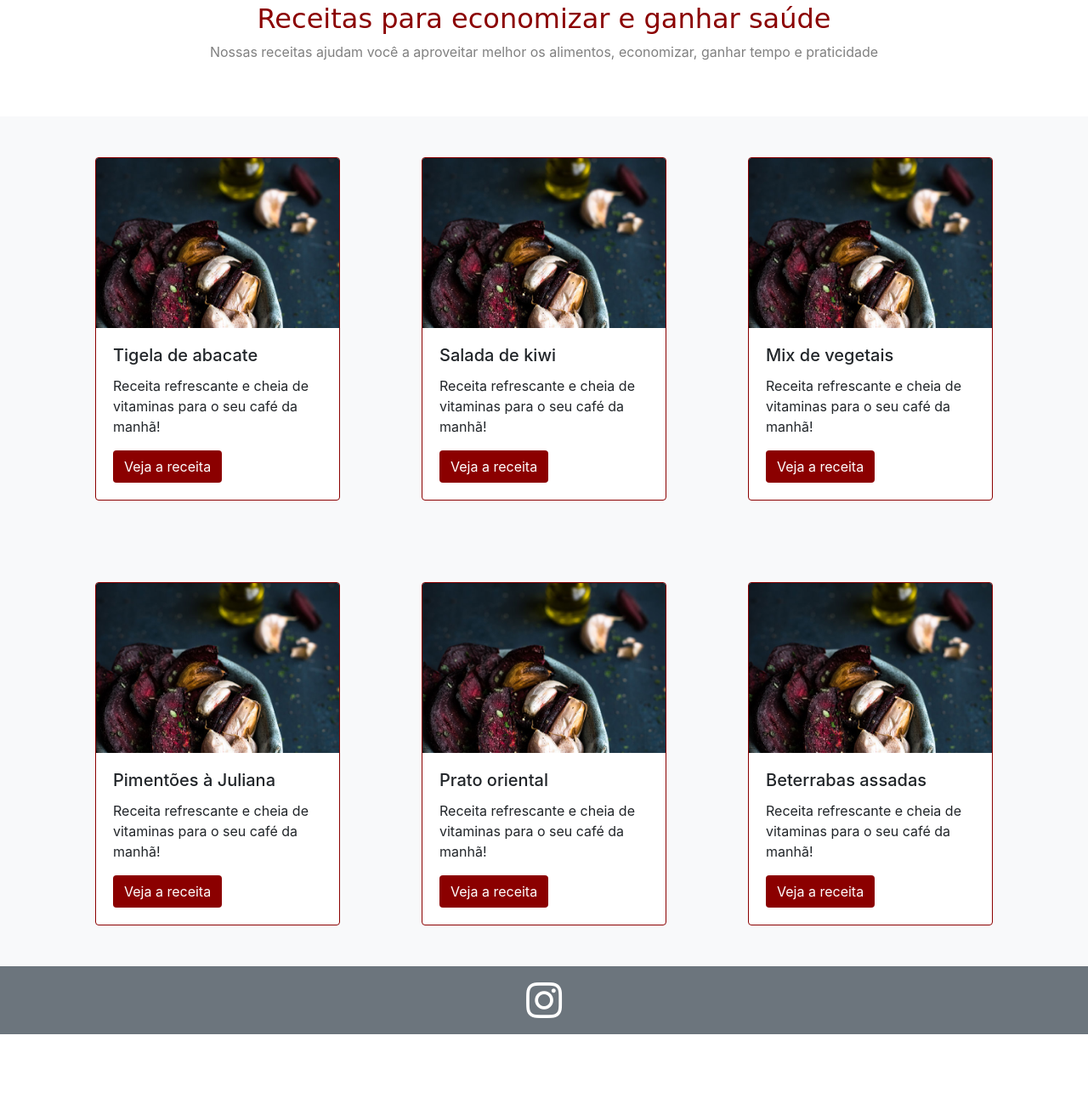
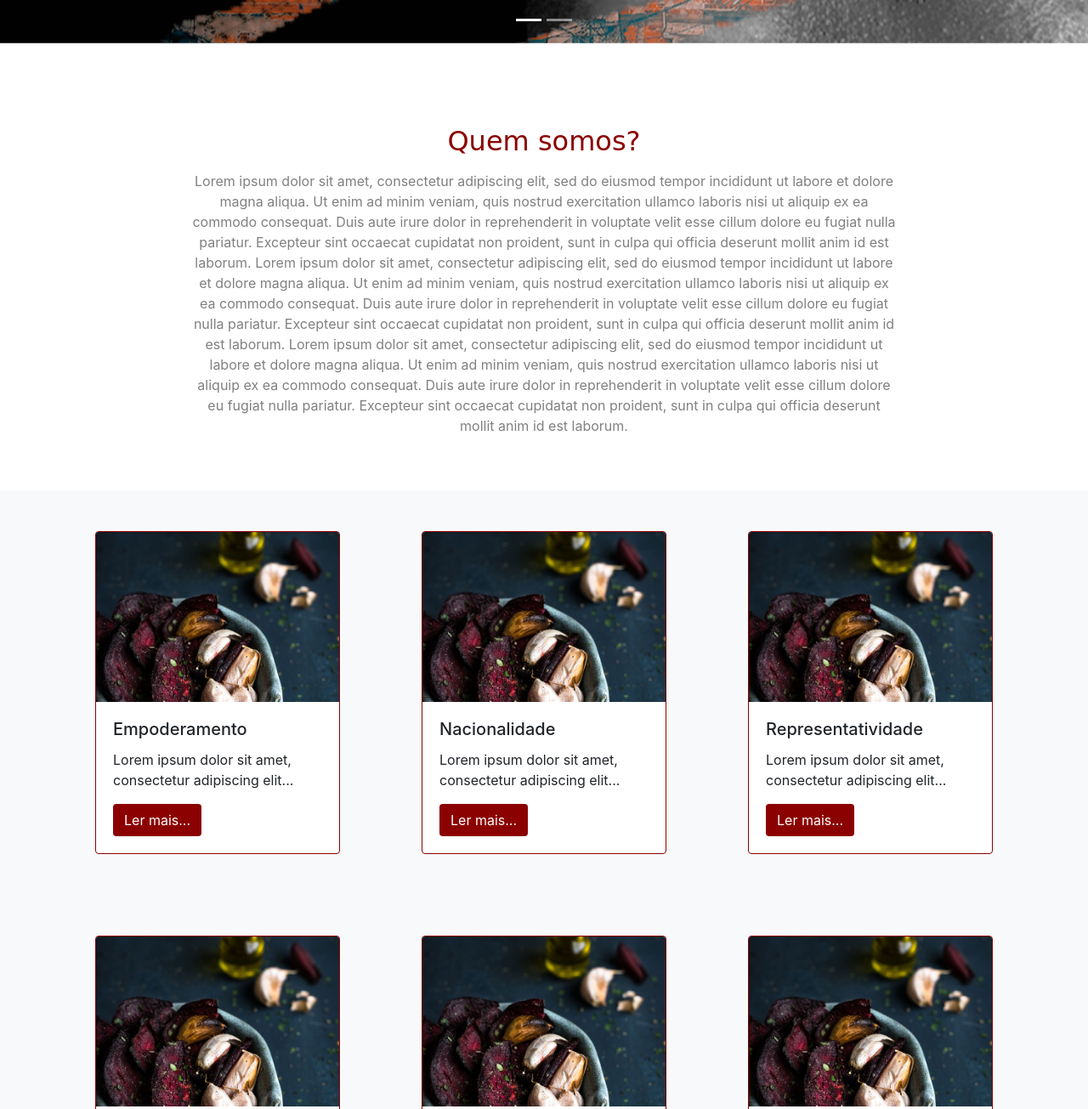
Before and after one commit to LeoPavani/site-jogo-a-cura, a plain HTML site: page index.html in a window 1280 px wide. Shown: the part 545-1850 px from the top of the page at 85% size. Before the commit the page ends 1762 px from the top, so only its background shows below. Drawn offline with Linux system fonts and the light colour scheme.

Commit message:
Substituindo conteúdo do carrossel e do rodapé.

```diff
--- a/css/style.css
+++ b/css/style.css
@@ -1,15 +1,32 @@
+.logo{
+    width: 15rem;
+}
+
+#carrossel{
+    margin-top: 6rem;
+}
+
+#sobre{
+    padding-top: 6rem;
+}
+
+#sobre p{
+    margin: 1rem 14rem;
+}
+
 .card-largura{
     max-width: 18rem;
   }
 
   .imagem-carrossel1{
     object-fit: cover;
-    object-position: 0 80%;
+    object-position: 0 50%;
     height: 500px;
-  }
+}
 
-  .imagem-carrossel2{
+.imagem-carrossel2{
     object-fit: cover;
+    object-position: 0 50%;
     height: 500px;
   }
 
@@ -38,3 +55,7 @@
     object-fit: cover;
     height: 200px;
   }
+
+footer .footer a{
+    padding: 1rem 2rem;
+}
--- a/index.html
+++ b/index.html
@@ -13,20 +13,19 @@
 <body>
     <section id="menu">
         <nav class="navbar navbar-expand-lg navbar-light bg-light fixed-top">
-          <a class="navbar-brand fonte-titulo cor-especial" href="#">fruto&fruta</a>
+          <a class="navbar-brand fonte-titulo cor-especial" href="#"><img class="logo" src="img/LogoTransparentePreto.png" alt=""></a>
           <button class="navbar-toggler" type="button" data-toggle="collapse" data-target="#navbarNavAltMarkup" aria-controls="navbarNavAltMarkup" aria-expanded="false" aria-label="Toggle navigation">
             <span class="navbar-toggler-icon"></span>
           </button>
           <div class="collapse navbar-collapse justify-content-end" id="navbarNavAltMarkup">
             <ul class="navbar-nav">
               <li><a class="nav-link active" href="#">Início <span class="sr-only">(current)</span></a></li>
-              <li><a class="nav-link" href="#">Receitas</a></li>
-              <li><a class="nav-link" href="#">Quem somos</a></li>
-              <li><a class="nav-link" data-toggle="modal" data-target="#exampleModal" href="#">Contato</a></li>
+              <li><a class="nav-link" href="#sobre">Quem somos</a></li>
+              <li><a class="nav-link" data-toggle="modal" data-target="#exampleModal" href="#contato">Contato</a></li>
             </ul>
           </div>
         </nav>
-      </section>
+    </section>
       <main>
         <section id="carrossel">
           <div id="carouselExampleCaptions" class="carousel slide" data-ride="carousel" data-interval="false">
@@ -60,64 +59,96 @@
           </div>
         </section>
 
-        <h2 class="text-center mt-5 fonte-titulo cor-especial">Receitas para economizar e ganhar saúde</h2>
-        <p class="text-center pb-5 cor-subtitulo">Nossas receitas ajudam você a aproveitar melhor os alimentos, economizar, ganhar tempo e praticidade</p>
+        <section id="sobre">
+            <h2 class="text-center fonte-titulo cor-especial">Quem somos?</h2>
+            <p class="text-center pb-5 cor-subtitulo">Lorem ipsum dolor sit amet, consectetur
+                adipiscing elit, sed do eiusmod tempor incididunt ut labore et dolore magna aliqua.
+                Ut enim ad minim veniam, quis nostrud exercitation ullamco laboris nisi ut aliquip
+                ex ea commodo consequat. Duis aute irure dolor in reprehenderit in voluptate velit
+                esse cillum dolore eu fugiat nulla pariatur. Excepteur sint occaecat cupidatat non
+                proident, sunt in culpa qui officia deserunt mollit anim id est laborum.
+                Lorem ipsum dolor sit amet, consectetur adipiscing elit, sed do eiusmod tempor
+                incididunt ut labore et dolore magna aliqua. Ut enim ad minim veniam, quis nostrud
+                exercitation ullamco laboris nisi ut aliquip ex ea commodo consequat.
+                Duis aute irure dolor in reprehenderit in voluptate velit esse cillum dolore eu fugiat
+                nulla pariatur. Excepteur sint occaecat cupidatat non proident, sunt in culpa qui
+                officia deserunt mollit anim id est laborum. Lorem ipsum dolor sit amet, consectetur
+                adipiscing elit, sed do eiusmod tempor incididunt ut labore et dolore magna aliqua.
+                Ut enim ad minim veniam, quis nostrud exercitation ullamco laboris nisi ut aliquip ex
+                ea commodo consequat. Duis aute irure dolor in reprehenderit in voluptate velit esse
+                cillum dolore eu fugiat nulla pariatur. Excepteur sint occaecat cupidatat non proident,
+                sunt in culpa qui officia deserunt mollit anim id est laborum.</p>
+
+        </section>
 
         <section class="container-fluid bg-light" id="receitas">
           <div class="row justify-content-center">
             <article class="card borda-cor-especial card-largura col-12 col-xl-4 p-0 m-5">
               <img src="img/receita-beterrabas.jpg" class="card-img-top card-posicao-imagem" alt="tigela com salada de abacate, vista superior">
               <div class="card-body">
-                <h5 class="card-title">Tigela de abacate</h5>
-                <p class="card-text">Receita refrescante e cheia de vitaminas para o seu café da manhã!</p>
-                <a href="#" class="btn botao-cor-especial">Veja a receita</a>
+                <h5 class="card-title">Empoderamento</h5>
+                <p class="card-text">Lorem ipsum dolor sit amet, consectetur
+                    adipiscing elit...</p>
+                <a href="#" class="btn botao-cor-especial">Ler mais...</a>
               </div>
             </article>
             <article class="card borda-cor-especial card-largura col-12 col-xl-4 p-0 m-5">
               <img src="img/receita-beterrabas.jpg" class="card-img-top card-posicao-imagem" alt="tigela de mingau com kiwi, vista superior">
               <div class="card-body">
-                <h5 class="card-title">Salada de kiwi</h5>
-                <p class="card-text">Receita refrescante e cheia de vitaminas para o seu café da manhã!</p>
-                <a href="#" class="btn botao-cor-especial">Veja a receita</a>
+                <h5 class="card-title">Nacionalidade</h5>
+                <p class="card-text">Lorem ipsum dolor sit amet, consectetur
+                    adipiscing elit...</p>
+                <a href="#" class="btn botao-cor-especial">Ler mais...</a>
               </div>
             </article>
             <article class="card borda-cor-especial card-largura col-12 col-xl-4 p-0 m-5">
               <img src="img/receita-beterrabas.jpg" class="card-img-top card-posicao-imagem" alt="prato com mix de vegetais e mão de pessoa adicionando azeite, vista superior">
               <div class="card-body">
-                <h5 class="card-title">Mix de vegetais</h5>
-                <p class="card-text">Receita refrescante e cheia de vitaminas para o seu café da manhã!</p>
-                <a href="#" class="btn botao-cor-especial">Veja a receita</a>
+                <h5 class="card-title">Representatividade</h5>
+                <p class="card-text">Lorem ipsum dolor sit amet, consectetur
+                    adipiscing elit...</p><a href="#" class="btn botao-cor-especial">Ler mais...</a>
               </div>
             </article>
             <article class="card borda-cor-especial card-largura col-12 col-xl-4 p-0 m-5">
               <img src="img/receita-beterrabas.jpg" class="card-img-top card-posicao-imagem" alt="prato de salada de pimentões com alguns ingredientes ao lado, vista superior">
               <div class="card-body">
-                <h5 class="card-title">Pimentões à Juliana</h5>
-                <p class="card-text">Receita refrescante e cheia de vitaminas para o seu café da manhã!</p>
-                <a href="#" class="btn botao-cor-especial">Veja a receita</a>
+                <h5 class="card-title">Empoderamento</h5>
+                <p class="card-text">Lorem ipsum dolor sit amet, consectetur
+                    adipiscing elit...</p><a href="#" class="btn botao-cor-especial">Veja a receita</a>
               </div>
             </article>
             <article class="card borda-cor-especial card-largura col-12 col-xl-4 p-0 m-5">
               <img src="img/receita-beterrabas.jpg" class="card-img-top card-posicao-imagem" alt="tigela com salada de vegetais estilo oriental, vista de cima">
               <div class="card-body">
-                <h5 class="card-title">Prato oriental</h5>
-                <p class="card-text">Receita refrescante e cheia de vitaminas para o seu café da manhã!</p>
-                <a href="#" class="btn botao-cor-especial">Veja a receita</a>
+                <h5 class="card-title">Nacionalidade</h5>
+                <p class="card-text">Lorem ipsum dolor sit amet, consectetur
+                    adipiscing elit...</p><a href="#" class="btn botao-cor-especial">Veja a receita</a>
               </div>
             </article>
             <article class="card borda-cor-especial card-largura col-12 col-xl-4 p-0 m-5">
               <img src="img/receita-beterrabas.jpg" class="card-img-top card-posicao-imagem" alt="tigela com beterrabas e dentes de alho assados em primeiro plano, com ingredientes ao fundo">
               <div class="card-body">
-                <h5 class="card-title">Beterrabas assadas</h5>
-                <p class="card-text">Receita refrescante e cheia de vitaminas para o seu café da manhã!</p>
-                <a href="#" class="btn botao-cor-especial">Veja a receita</a>
+                <h5 class="card-title">Representatividade</h5>
+                <p class="card-text">Lorem ipsum dolor sit amet, consectetur
+                    adipiscing elit...</p><a href="#" class="btn botao-cor-especial">Veja a receita</a>
               </div>
             </article>
           </div>
         </section>
       </main>
-      <footer>
-        <p class="bg-secondary text-center text-white p-3 m-0"><i class="fab fa-3x fa-instagram"></i></p>
+      <footer id="contato" >
+        <p class="footer bg-secondary text-center text-white p-3 m-0">
+            <a href="https://www.instagram.com/jogoacura/?igshid=10ym8t8u2jpij">
+                <i class="fab fa-3x fa-instagram"></i>
+            </a>
+            <a href="mailto:jogoacura@gmail.com">
+                <i class="fas fa-3x fa-envelope-open-text"></i>
+            </a>
+            <a href="https://www.facebook.com/gaming/jogoacura">
+                <i class="fab fa-3x fa-facebook-square"></i>
+            </a>
+
+        </p>
       </footer>
 
       <!-- Modal
```
Also changed, not shown: img/LogoTransparentePreto.png (added).
